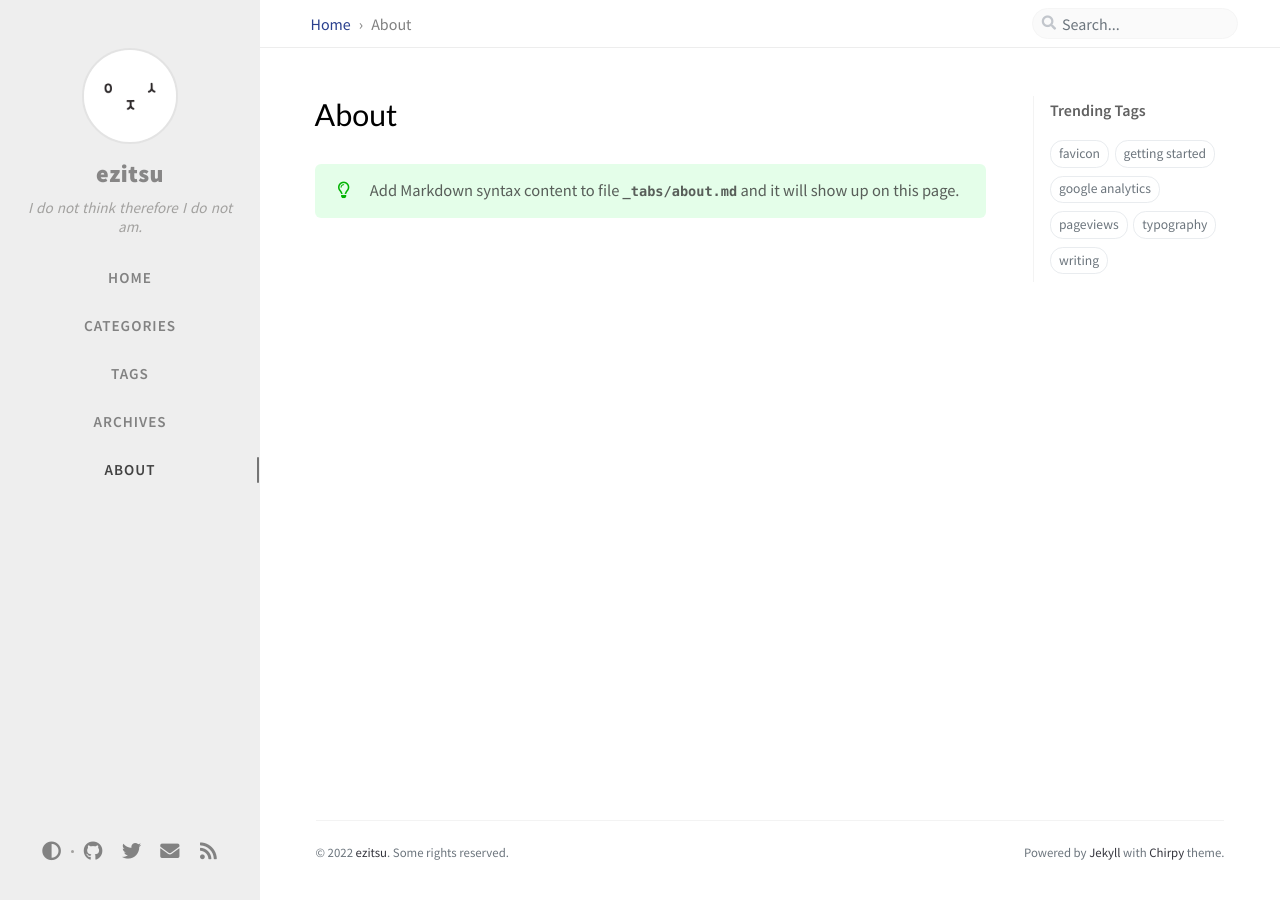
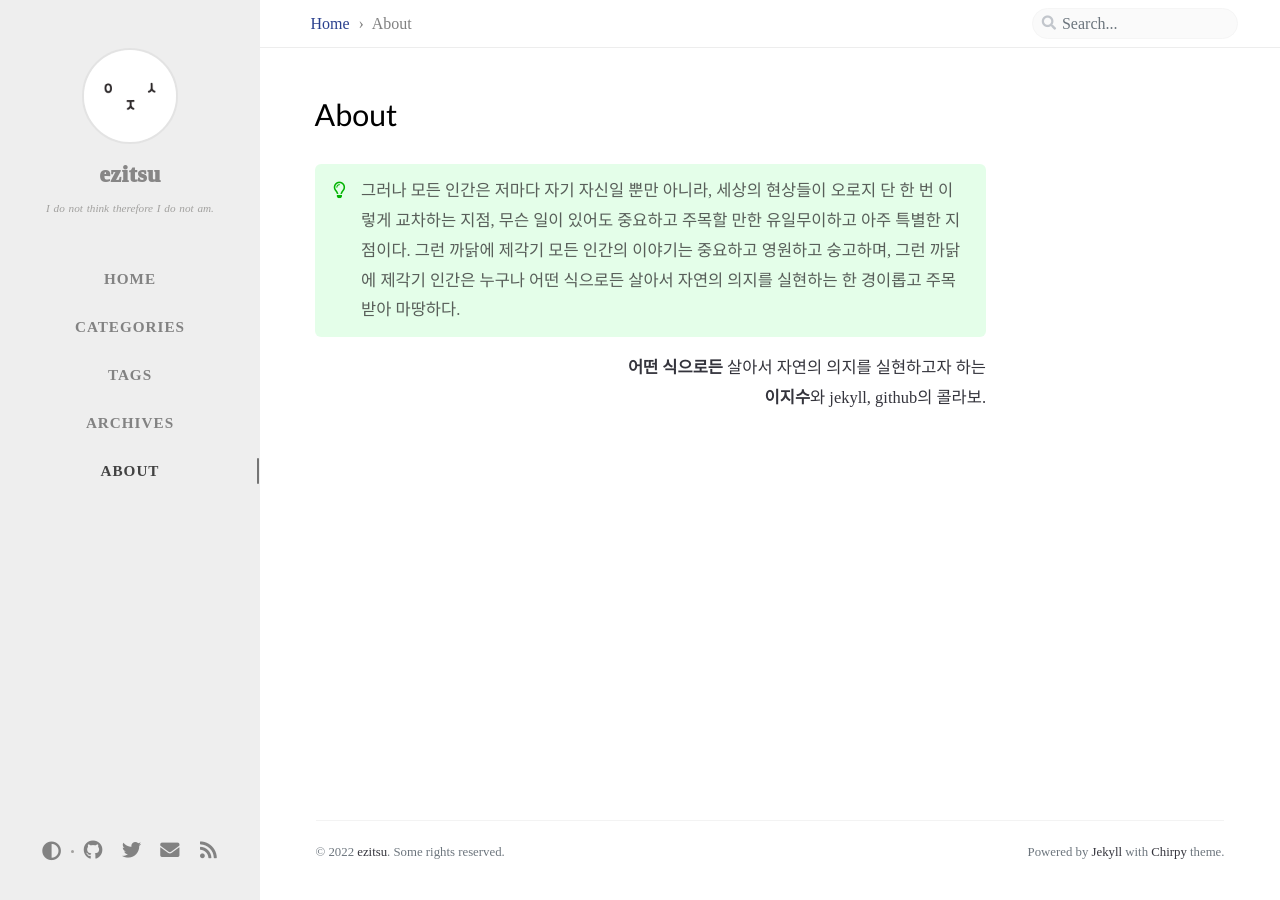
Before and after one commit to ezitsu/ezitsu.github.io, a Jekyll site: the page built from _tabs/about.md, in a window 1280 px wide. Built offline with Jekyll 4.4.1, drawn with Linux system fonts in a browser that asks for light colours; nearby versions of some CDN libraries; comment, search, counter and statistics services are not loaded.

Commit message:
[UPDATE] contents initialization

```diff
--- a/_config.yml
+++ b/_config.yml
@@ -32,7 +32,7 @@ description: >-                        # used by seo meta and the atom feed
 url: 'https://ezitsu.github.io'
 
 github:
-  username: ezitsu@gmail.com             # change to your github username
+  username: ezitsu             # change to your github username
 
 twitter:
   username: twitter_username            # change to your twitter username
--- a/_sass/addon/commons.scss
+++ b/_sass/addon/commons.scss
@@ -33,7 +33,9 @@ body {
   background: var(--body-bg);
   color: var(--text-color);
   -webkit-font-smoothing: antialiased;
-  font-family: 'Source Sans Pro', 'Microsoft Yahei', sans-serif;
+  /*font-family: 'Source Sans Pro', 'Microsoft Yahei', sans-serif;*/
+  font-family: 'Nanum Myeongjo', serif;
+  /*font-family: 'Noto Serif KR', serif;*/
 }
 
 /* --- Typography --- */
@@ -702,7 +704,7 @@ $sidebar-display: "sidebar-display";
     a {
       @extend %clickable-transition;
 
-      font-weight: 900;
+      font-weight:1000;
       font-size: 1.5rem;
       letter-spacing: 0.5px;
       color: rgba(134, 133, 133, 99%);
@@ -710,7 +712,7 @@ $sidebar-display: "sidebar-display";
   }
 
   .site-subtitle {
-    font-size: 95%;
+    font-size: 70%;
     color: var(--sidebar-muted-color);
     line-height: 1.2rem;
     word-spacing: 1px;
--- a/_tabs/about.md
+++ b/_tabs/about.md
@@ -1,8 +1,15 @@
 ---
 title: About
+date: 2022-03-29 21:38:00 +0900
 icon: fas fa-info-circle
+tags: about     # TAG names should always be lowercase
 order: 4
 ---
 
-> Add Markdown syntax content to file `_tabs/about.md`{: .filepath } and it will show up on this page.
+>그러나 모든 인간은 저마다 자기 자신일 뿐만 아니라, 세상의 현상들이 오로지 단 한 번 이렇게 교차하는 지점, 무슨 일이 있어도 중요하고 주목할 만한 유일무이하고 아주 특별한 지점이다. 그런 까닭에 제각기 모든 인간의 이야기는 중요하고 영원하고 숭고하며, 그런 까닭에 제각기 인간은 누구나 어떤 식으로든 살아서 자연의 의지를 실현하는 한 경이롭고 주목받아 마땅하다.
 {: .prompt-tip }
+
+<div style="text-align: right">
+<b>어떤 식으로든</b> 살아서 자연의 의지를 실현하고자 하는<br>
+<b>이지수</b>와 jekyll, github의 콜라보.<br>
+</div>
--- a/assets/css/style.scss
+++ b/assets/css/style.scss
@@ -10,3 +10,5 @@ $tab-count: {{ site.tabs | size | plus: 1 }}; // plus 1 for home tab
 @import "{{ site.theme }}";
 
 /* append your custom style below */
+@import url('https://fonts.googleapis.com/css2?family=Nanum+Myeongjo:wght@300&display=swap');
+/*@import url('https://fonts.googleapis.com/css2?family=Noto+Serif+KR:wght@300&display=swap');*/
```
Also changed, not shown: posts_backup/2019-08-08-text-and-typography.md (renamed from _posts/2019-08-08-text-and-typography.md), posts_backup/2019-08-08-write-a-new-post.md (renamed from _posts/2019-08-08-write-a-new-post.md), posts_backup/2019-08-09-getting-started.md (renamed from _posts/2019-08-09-getting-started.md), posts_backup/2019-08-11-customize-the-favicon.md (renamed from _posts/2019-08-11-customize-the-favicon.md), posts_backup/2021-01-03-enable-google-pv.md (renamed from _posts/2021-01-03-enable-google-pv.md), 4 other files.
